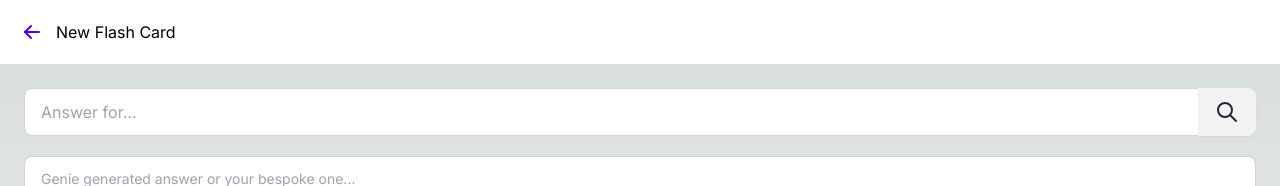
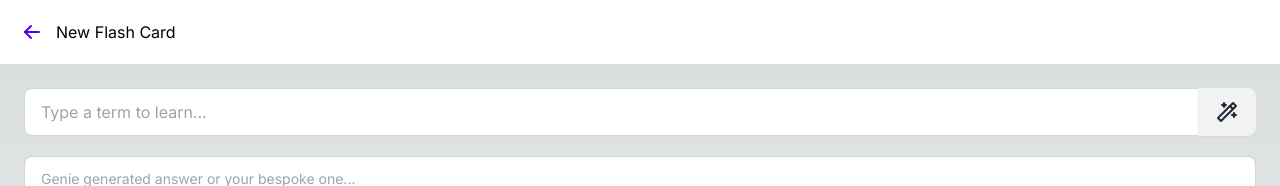
Before and after one commit to pouriamolaee/flash-genie, a Next.js app: page /create in a window 1280 px wide. Shown: the top 186 px of the page. Built offline with nearby package versions, Linux system fonts and the light colour scheme.

Commit message:
fix: Replace the search icon with wand

```diff
--- a/app/create/page.tsx
+++ b/app/create/page.tsx
@@ -5,12 +5,12 @@ import TextInput from "@/lib/kit/TextInput";
 import { handleStream } from "@/app/create/utils";
 import Button from "@/lib/kit/Button";
 import Loading from "@/lib/kit/Loading";
-import { IconSearch } from "@tabler/icons-react";
 import TextArea from "@/lib/kit/TextArea";
 import FlashCard from "@/lib/models/FlashCard";
 import { create, getAll } from "@/lib/repository";
 import { useRouter } from "next/navigation";
 import Autocomplete from "@/lib/kit/Autocomplete";
+import { IconWand } from "@tabler/icons-react";
 
 export default function CreateFlashCardPage() {
   const questionRef = useRef<HTMLInputElement>(null);
@@ -60,13 +60,13 @@ export default function CreateFlashCardPage() {
         <TextInput
           ref={questionRef}
           className="join-item max-w-full"
-          placeholder="Answer for..."
+          placeholder="Type a term to learn..."
         />
         <Button className="join-item" onClick={handleSearch}>
           {isLoading ? (
             <Loading className="loading-ring loading-md" />
           ) : (
-            <IconSearch />
+            <IconWand />
           )}
         </Button>
       </div>
```
